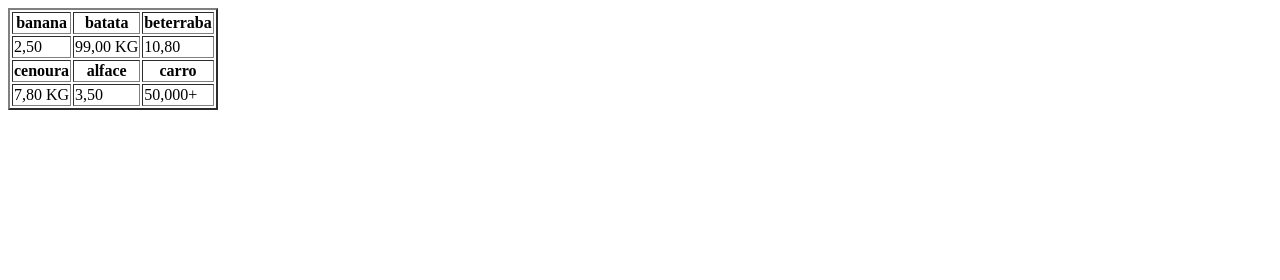
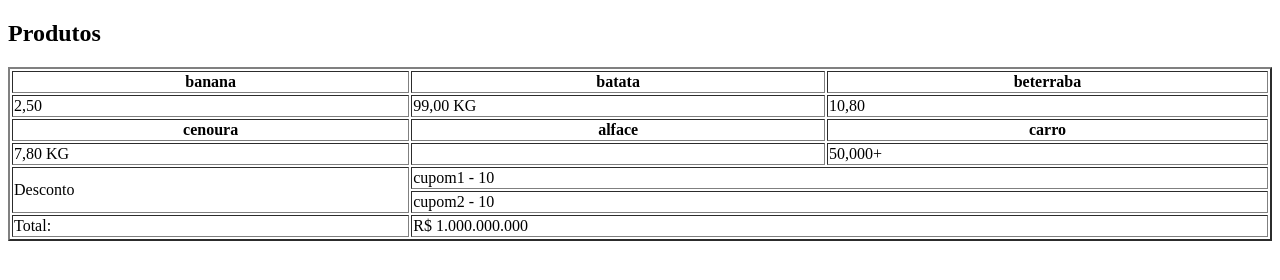
Before and after one commit to Kcypdr/Projeto-Curso-de-udemy, a plain HTML site: page index.html in a window 1280 px wide. Drawn offline with Linux system fonts and the light colour scheme.

Commit message:
Criando tabelas de uma forma mais adequada

```diff
--- a/index.html
+++ b/index.html
@@ -8,7 +8,8 @@
 </head>
 <body>
 </body>
-        <table border="2">
+       <h2>Produtos</h2>
+        <table border="2" width="100%">
                 <tr>
                     <th>banana</th>
                     <th>batata</th>
@@ -28,11 +29,30 @@ sem negrito, minha preferencia é o td-->
                 </tr>
                 <tr>
                         <td>7,80 KG</td>
-                        <td>3,50</td>
+                        <td>
+
+                        </td>
                         <td>50,000+</td>
 
                 </td>
+
         </tr>
+        <tr>
+
+               <td rowspan="2">Desconto</td>
+                <td colspan="2">cupom1 - 10</td>
+
+
+
+        </tr>
+
+        <tr>
+
+                <td colspan ="2">cupom2 - 10</td>
+
+        </tr>
+        <td>Total:</td>
+        <td colspan="2">R$ 1.000.000.000</td>
         </table>
 
 </body>
```
